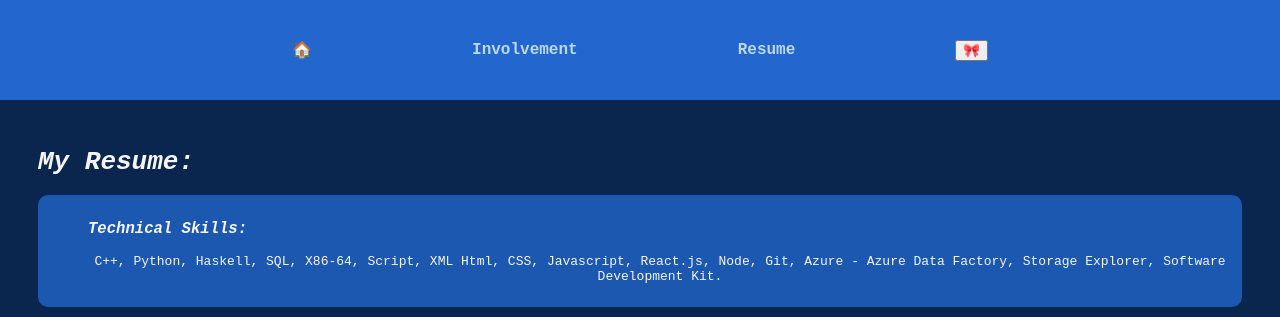
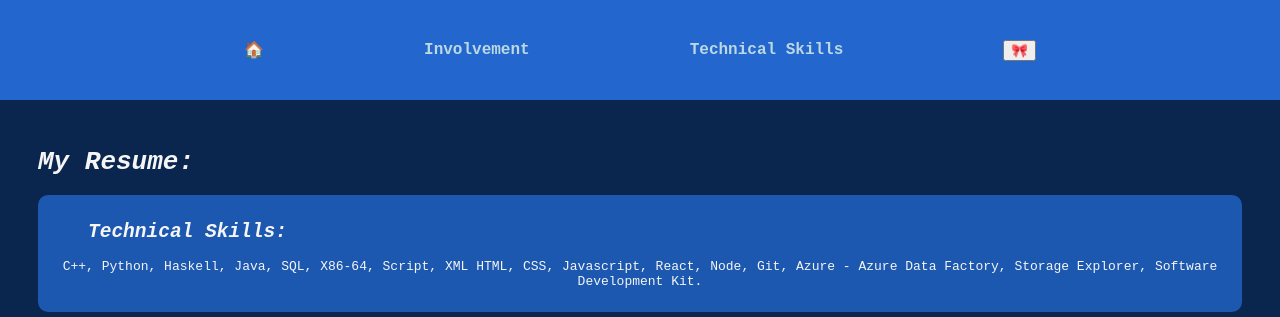
Before and after one commit to vjavalagi/vjavalagi.github.io, a plain HTML site: page Technical.html in a window 1280 px wide. Shown: the top 317 px of the page. Drawn offline with Linux system fonts and the light colour scheme.

Commit message:
updated skills

```diff
--- a/Technical.html
+++ b/Technical.html
@@ -24,7 +24,7 @@
                     </li>
 
                     <li>
-                        <a href="Technical.html">Resume</a>
+                        <a href="Technical.html">Technical Skills</a>
                     </li>
                     <li>
                         <a>
@@ -41,14 +41,12 @@
         </h1>
         <!-- Technical Skills: -->
         <section class="qualifications">
-            <h3 class="qualifications">
+            <h2 class="qualifications">
                 <i> Technical Skills:</i>
-            </h3>
-            <p></p>
-            <ul>
-                C++, Python, Haskell, SQL, X86-64, Script, XML Html, CSS, Javascript, React.js, Node, Git, Azure - Azure Data Factory, Storage Explorer, Software Development Kit.
-
-            </ul>
+            </h2>
+            <p>
+                C++, Python, Haskell, Java, SQL, X86-64, Script, XML HTML, CSS, Javascript, React, Node, Git, Azure - Azure Data Factory, Storage Explorer, Software Development Kit.
+            </p>
         </section>
         <!-- google drive embeded resume -->
         <p class="resume">
@@ -59,6 +57,17 @@
                 allow="autoplay"
             ></iframe>
         </p>
+        <!-- <section class="qualifications">
+            <h2 class="qualifications">
+                <i>  Projects:</i>
+            </h2>
+            <h3>
+                Spotify Playlist Generator:
+            </h3>
+            <p>
+                 React App that will make personalizable playlists based on user listening history.
+            </p>
+        </section> -->
         <script src="function.js"></script>
         <footer class="footer">
             <a href="https://github.com/vjavalagi" target="_blank">GitHub 💻</a>
--- a/style.css
+++ b/style.css
@@ -129,7 +129,7 @@ p.landing {
     justify-content: center; /* Centers content horizontally */
     align-items: center; /* Optional: Centers content vertically if needed */
 }
-h3.qualifications{
+h2.qualifications{
     color: whitesmoke;
     font-display: bold;
     margin-left: 40px;
@@ -144,7 +144,7 @@ section.qualifications {
 section.qualifications * {
     color: whitesmoke(20, 49, 94);
 }
-section.qualifications ul {
+section.qualifications p {
     color: whitesmoke;
     text-align: center;
 }
@@ -185,7 +185,7 @@ img.servicepics {
 
 
 /* Projects */
-h3.techskills{
+h2.techskills{
     color: #4c4a4cdf;
     font-display: bold;
     margin-left: 40px;
```
